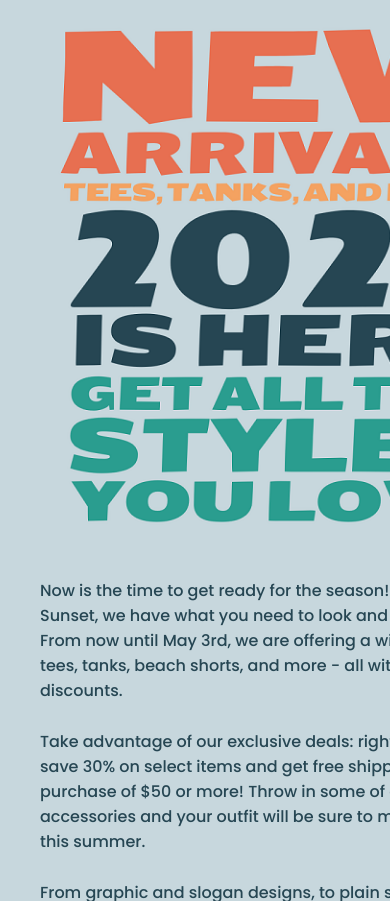
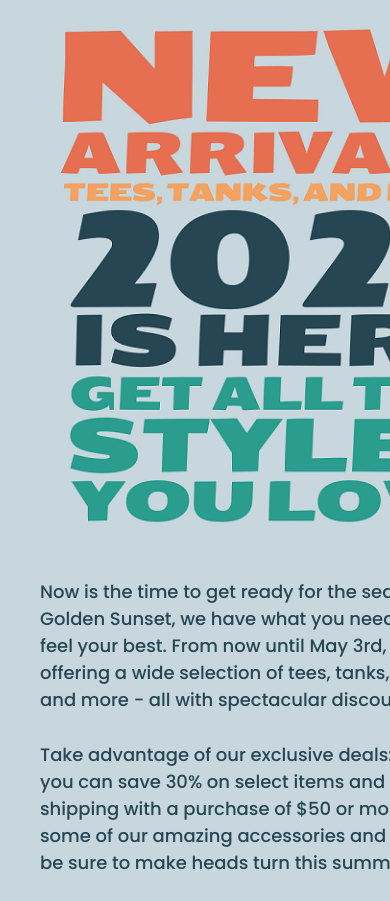
Before and after one commit to kevnhortn/golden-sunset, a plain HTML site: page index.html in a window 390 px wide. Shown: the part 144-1045 px from the top of the page. Drawn offline with Linux system fonts and the light colour scheme.

Commit message:
Fix paragraph font size on mobile

```diff
--- a/index.html
+++ b/index.html
@@ -30,6 +30,9 @@
 				body {
 					width: 100% !important;
 					max-width: 100% !important;
+				}
+				p {
+					font-size: 18px !important;
 				}
 				.wrapper {
 					width: 100% !important;
@@ -108,7 +111,6 @@
 										href="#"
 										style="
 											text-decoration: none;
-											font-family: 'Poppins', sans-serif;
 											padding: 0;
 											margin: 0;
 										"
```
